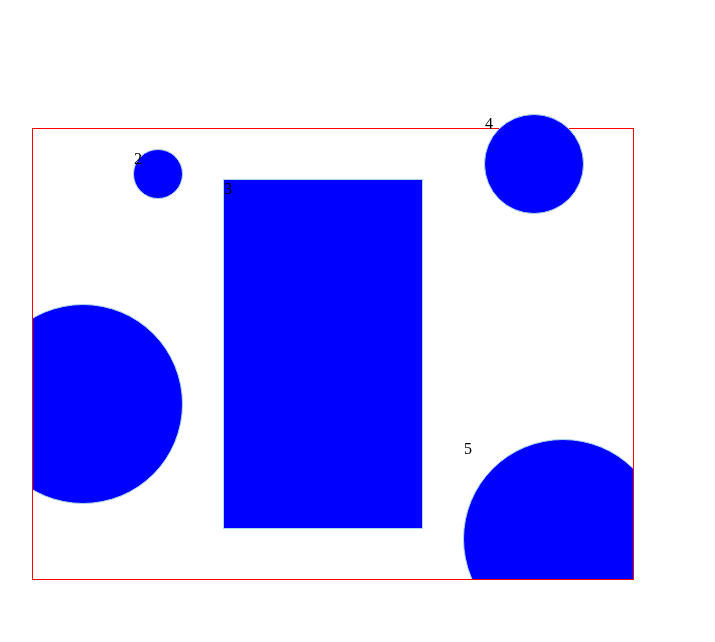
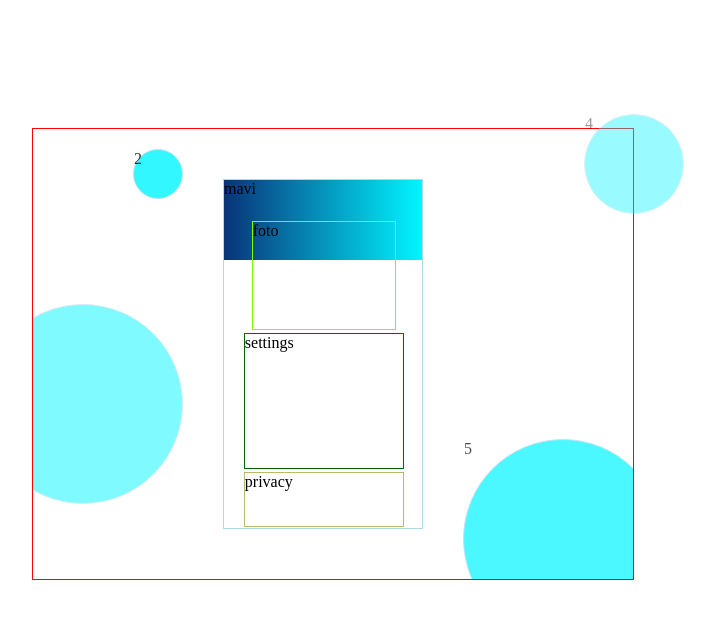
Before and after one commit to enaoniro/week04-flexbox-ile-design, a plain HTML site: page index.html in a window 1280 px wide. Shown: the whole page, without its empty margins (96-811 px from the left). Drawn offline with Linux system fonts and the light colour scheme.

Commit message:
taslak bitti

```diff
--- a/index.html
+++ b/index.html
@@ -6,12 +6,24 @@
     <meta name="viewport" content="width=device-width, initial-scale=1.0">
     <title>Document</title>
     <link rel="stylesheet" href="./style.css">
+
 </head>
 <body>
     <main>
         <section>1</section>
         <section>2</section>
-        <section>3</section>
+        <section id="ortacontainer">
+
+         <item>mavi</item>
+         <item id="bilgikutu">
+             <div>foto</div>
+             <div>settings</div>
+             <div>privacy</div>
+         </item>
+
+
+
+        </section>
         <section>4</section>
         <section>5</section>
     </main>
--- a/style.css
+++ b/style.css
@@ -11,7 +11,8 @@ main {
 
 }
 section {
-    background-color:blue;
+
+    background-color:rgba(0,245,255,0.9976365546218487);
 
     box-sizing: border-box;
 
@@ -28,6 +29,8 @@ section:nth-child(3) {
 
 
 
+
+
 }
 section:nth-child(1) {
     align-content: space-between;
@@ -37,6 +40,7 @@ section:nth-child(1) {
     margin-left: -50px;
     width: 200px;
     height: 200px;
+    opacity: .5;
 
 }
 section:nth-child(2) {
@@ -47,6 +51,7 @@ section:nth-child(2) {
     width: 50px;
     height: 50px;
     border-radius: 50px;
+    opacity: .8;
 
 
 }
@@ -56,18 +61,64 @@ section:nth-child(5) {
     width: 200px;
     height: 200px;
     border-radius: 100px;
-
+    opacity: .7;
 }
 section:nth-child(4) {
 
 
     position:absolute;
-    left:580px;
+    left:680px;
     border-radius: 100px;
     margin-top:-15px;
+    opacity: .4;
 
 
 
 
 
 }
+#ortacontainer {
+    background-color: white;
+    display:flex;
+    flex-direction: column;
+
+}
+item:first-child {
+    width: 100%;
+    height: 30%;
+    background: rgb(9,51,121);
+    background: linear-gradient(90deg, rgba(9,51,121,1) 0%, rgba(0,245,255,0.9976365546218487) 100%);
+}
+#bilgikutu {
+    display:block;
+    width: 80%;
+    height: 100%;
+    margin: auto;
+
+
+
+}
+div:nth-of-type(1) {
+    border: chartreuse 1px solid;
+    positiion:absolute;
+    margin-top: -25%;
+    width: 90%;
+    height: 40%;
+    margin-left: 5%;
+
+
+}
+div:nth-of-type(2) {
+    border:darkgreen 1px solid;
+    width: 100%;
+    height: 50%;
+    margin: 2% 2% 2% 0;
+
+}
+div:nth-of-type(3){
+    border: darkkhaki 1px solid;
+    width: 100%;
+    height: 20%;
+    margin: 2% 2% 2% 0;
+
+}
```
Also changed, not shown: style2.css (added, +75 -0 lines).
